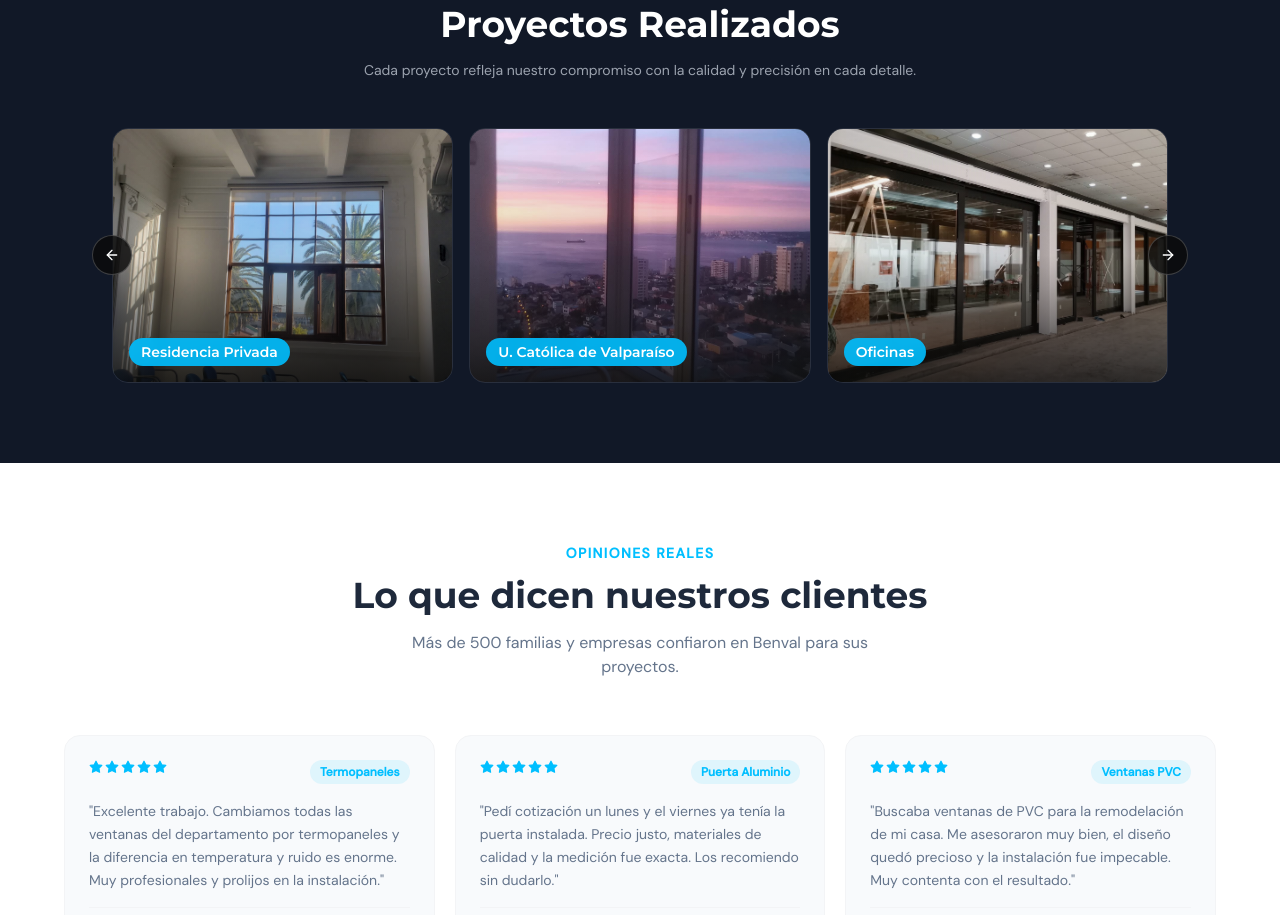
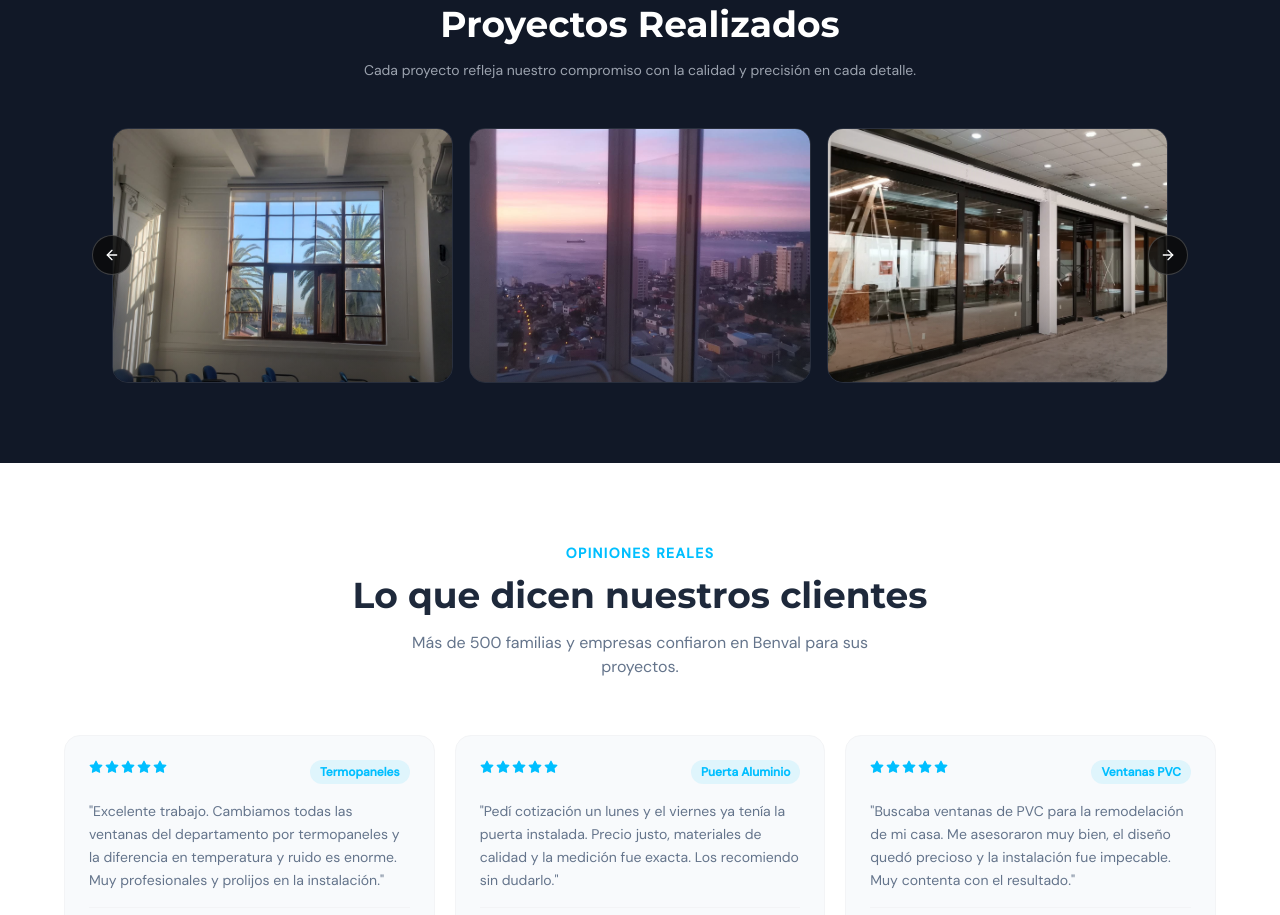
Before and after one commit to MGDIGUITAL/BENVAL, a Next.js app: page / in a window 1280 px wide. Shown: the part 3320-4235 px from the top of the page. Built offline with nearby package versions, Linux system fonts and the light colour scheme.

Commit message:
fix: eliminar labels del carrusel

```diff
--- a/src/components/Gallery.tsx
+++ b/src/components/Gallery.tsx
@@ -52,10 +52,7 @@
                       sizes="(max-width: 640px) 100vw, (max-width: 1024px) 50vw, 33vw"
                       loading="lazy"
                     />
-                    <div className="absolute inset-0 bg-gradient-to-t from-dark/80 via-dark/10 to-transparent" />
-                    <span className="absolute bottom-4 left-4 text-white font-heading font-semibold text-sm px-3 py-1 rounded-full bg-primary/90 backdrop-blur-sm">
-                      {label}
-                    </span>
+                    <div className="absolute inset-0 bg-gradient-to-t from-dark/40 via-transparent to-transparent" />
                   </div>
                 </CarouselItem>
               ))}
```
